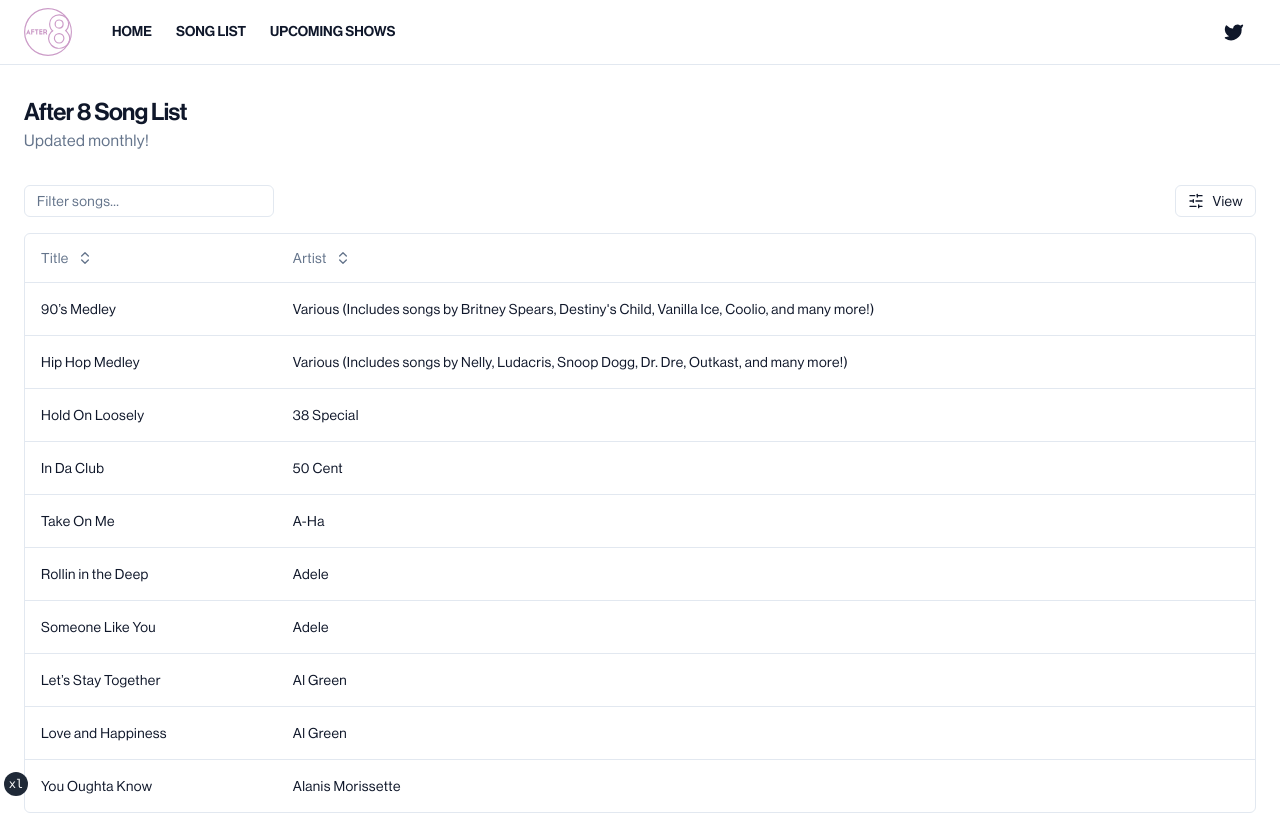
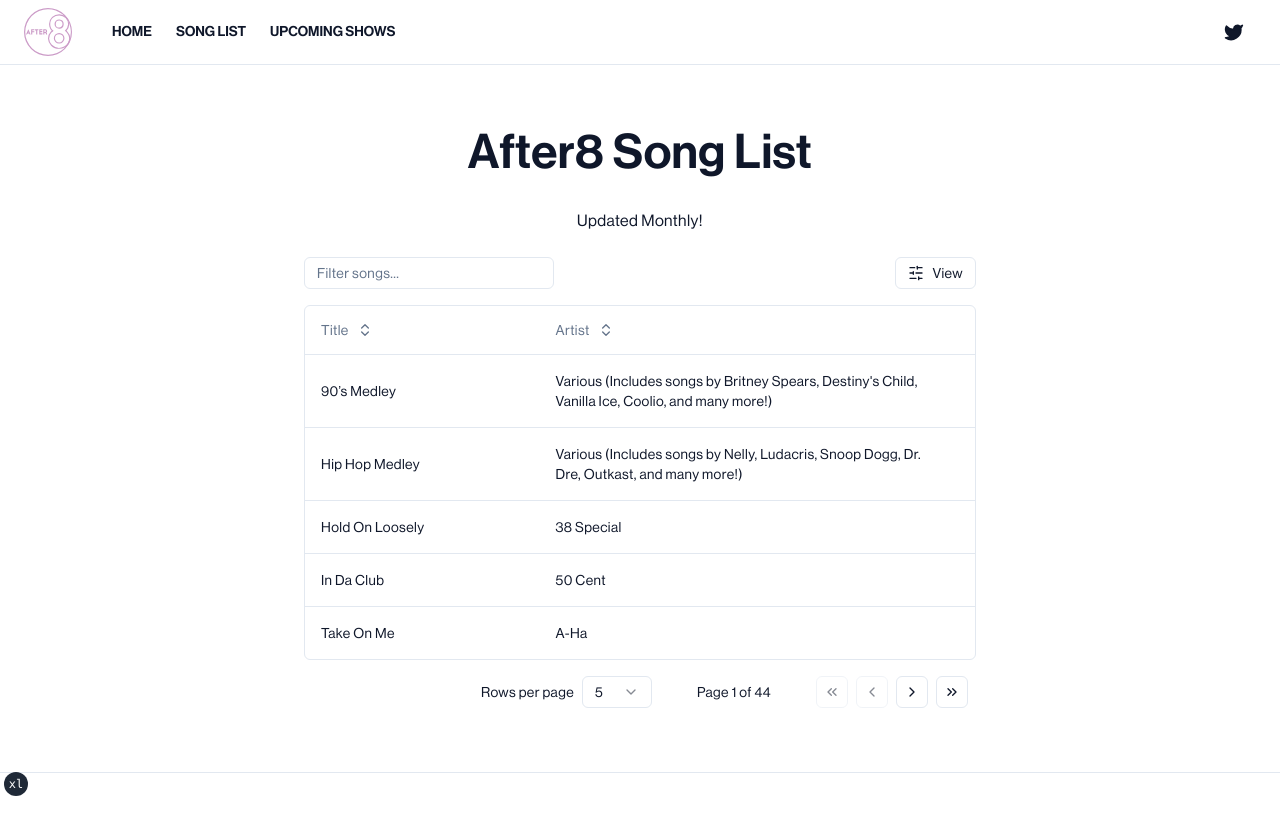
Before and after one commit to LandryCarroll-BR/after8_fe_v2, a Next.js app: page /songs in a window 1280 px wide. Shown: the top 813 px of the page. Built offline with nearby package versions, Linux system fonts and the light colour scheme.

Commit message:
updated songs table

```diff
--- a/app/songs/components/columns.tsx
+++ b/app/songs/components/columns.tsx
@@ -11,7 +11,7 @@
     header: ({ column }) => (
       <DataTableColumnHeader column={column} title="Title" />
     ),
-    cell: ({ row }) => <div className="">{row.getValue("title")}</div>,
+    cell: ({ row }) => <div className="w-48">{row.getValue("title")}</div>,
     enableSorting: true,
     enableHiding: true,
     size: 10,
@@ -21,7 +21,7 @@
     header: ({ column }) => (
       <DataTableColumnHeader column={column} title="Artist" className="" />
     ),
-    cell: ({ row }) => <div className="">{row.getValue("id")}</div>,
+    cell: ({ row }) => <div className="lg:w-96">{row.getValue("id")}</div>,
     enableSorting: true,
     enableHiding: true,
     size: 10,
--- a/app/songs/components/data-table-pagination.tsx
+++ b/app/songs/components/data-table-pagination.tsx
@@ -37,7 +37,7 @@
               <SelectValue placeholder={table.getState().pagination.pageSize} />
             </SelectTrigger>
             <SelectContent side="top">
-              {[10, 20, 30, 40, 50].map((pageSize) => (
+              {[5, 10, 20, 30, 40, 50].map((pageSize) => (
                 <SelectItem key={pageSize} value={`${pageSize}`}>
                   {pageSize}
                 </SelectItem>
--- a/app/songs/components/data-table-toolbar.tsx
+++ b/app/songs/components/data-table-toolbar.tsx
@@ -6,8 +6,6 @@
 import { Button } from "@/components/ui/button"
 import { Input } from "@/components/ui/input"
 
-// import { priorities, statuses } from "../data/data"
-// import { DataTableFacetedFilter } from "./data-table-faceted-filter"
 import { DataTableViewOptions } from "./data-table-view-options"
 
 interface DataTableToolbarProps<TData> {
--- a/app/songs/components/data-table.tsx
+++ b/app/songs/components/data-table.tsx
@@ -48,6 +48,11 @@
   const table = useReactTable({
     data,
     columns,
+    initialState: {
+      pagination: {
+        pageSize: 5,
+      },
+    },
     state: {
       sorting,
       columnVisibility,
@@ -68,7 +73,7 @@
   })
 
   return (
-    <div className="max-w-sm space-y-4 sm:max-w-none">
+    <div className="mx-auto max-w-sm space-y-4 sm:max-w-2xl">
       <DataTableToolbar table={table} />
       <div className="rounded-md border">
         <Table>
--- a/app/songs/page.tsx
+++ b/app/songs/page.tsx
@@ -27,18 +27,11 @@
   const songs = await getsongs()
 
   return (
-    <section className="container">
-      <div className="flex h-full flex-1 flex-col space-y-8 py-8">
-        <div className="flex items-center justify-between space-y-2">
-          <div>
-            <h2 className="text-2xl font-bold tracking-tight">
-              After 8 Song List
-            </h2>
-            <p className="text-muted-foreground">Updated monthly!</p>
-          </div>
-        </div>
-        <DataTable data={songs} columns={columns} />
-      </div>
+    <section className="container my-16">
+      <h1 className="mb-8 text-center  text-5xl font-bold">After8 Song List</h1>
+      <p className="mx-auto mb-6 max-w-md text-center">Updated Monthly!</p>
+
+      <DataTable data={songs} columns={columns} />
     </section>
   )
 }
--- a/components/events.tsx
+++ b/components/events.tsx
@@ -1,20 +1,35 @@
 "use client"
 
 import React from "react"
+import Link from "next/link"
 
 import { Calendar } from "@/components/ui/calendar"
+
+import { buttonVariants } from "./ui/button"
 
 export default function Events({ events }: any) {
   const [date, setDate] = React.useState<Date | undefined>(new Date())
 
   return (
     <>
-      <Calendar
-        mode="single"
-        selected={date}
-        onSelect={setDate}
-        className="mt-12 h-[362px] w-fit rounded-md border"
-      />
+      <div className="mx-auto hidden flex-col justify-center gap-3 lg:mx-0 lg:flex">
+        <Link
+          href={"/contact"}
+          className={buttonVariants({
+            size: "sm",
+            variant: "secondary",
+            className: "font-bold",
+          })}
+        >
+          Booking Info
+        </Link>
+        <Calendar
+          mode="single"
+          selected={date}
+          onSelect={setDate}
+          className="w-fit rounded-md border"
+        />
+      </div>
 
       <pre className="whitespace-pre-line">
         {/* {JSON.stringify(events?.data.items)} */}
```
